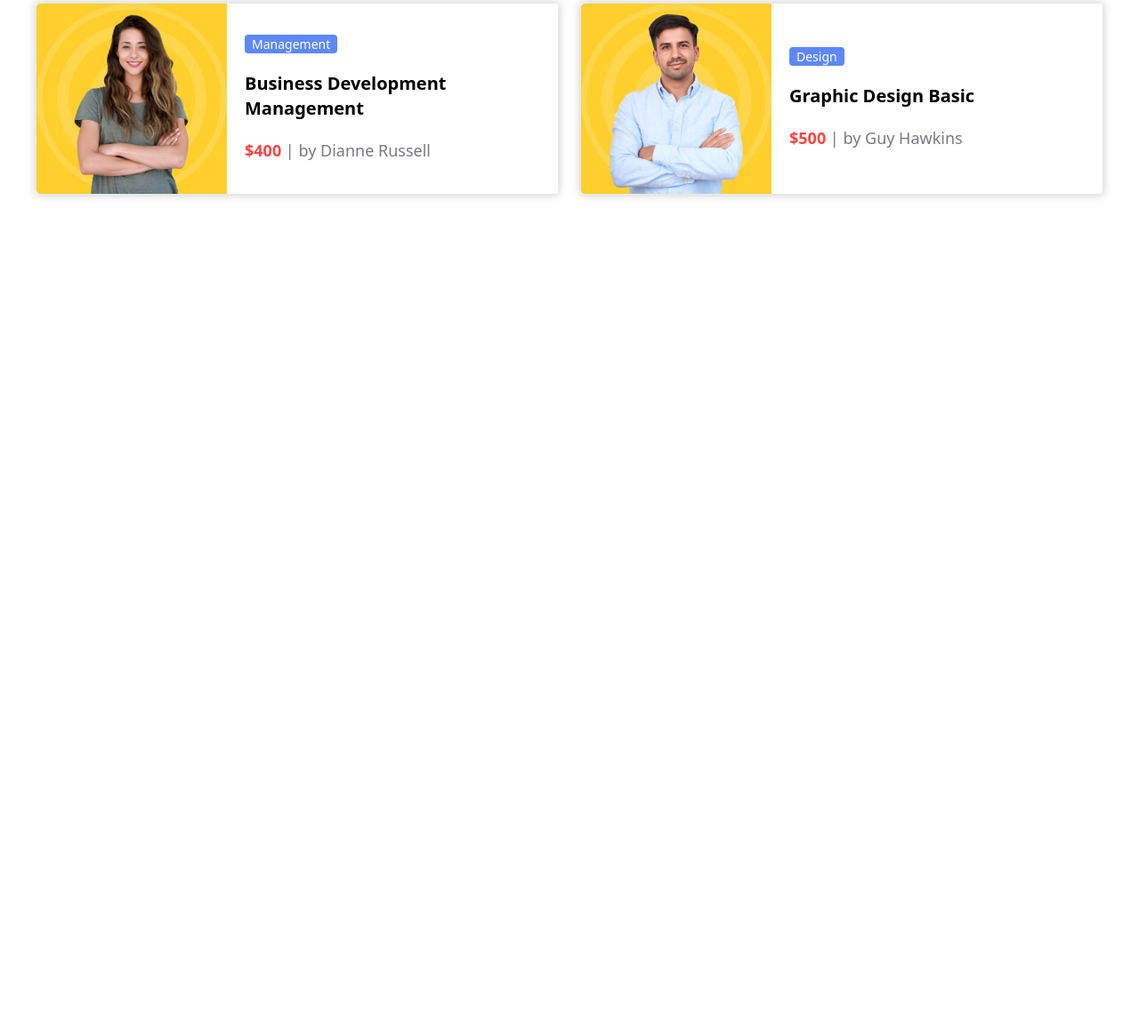
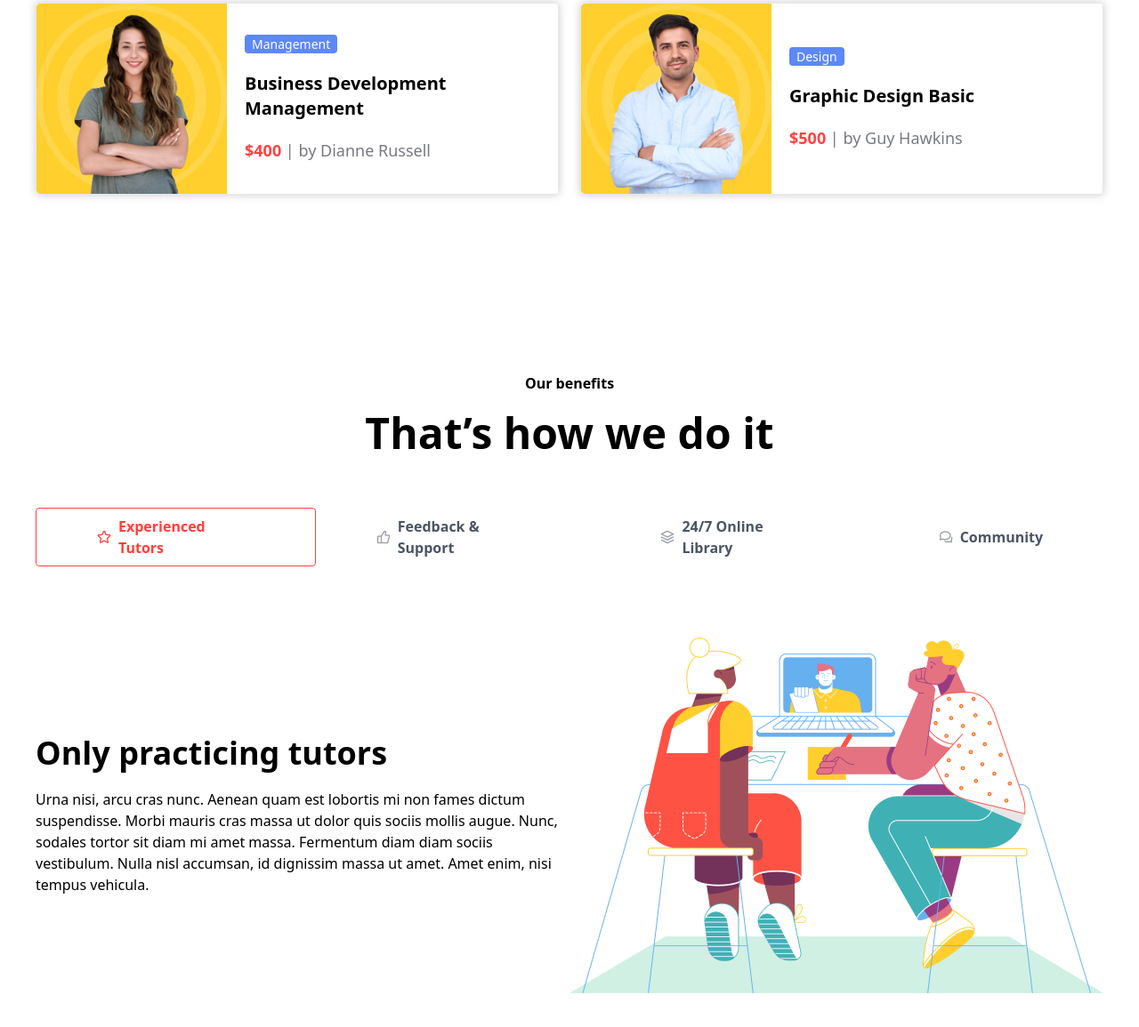
Before and after one commit to numonqalandarov-sketch/home-workk-date-19, a website: page index.html in a window 1280 px wide. Shown: the part 2446-3601 px from the top of the page at 89% size. Before the commit the page ends 2765 px from the top, so only its background shows below. Drawn offline with Linux system fonts and the light colour scheme.

Commit message:
section4 page1

```diff
--- a/index.html
+++ b/index.html
@@ -235,6 +235,51 @@
           </div>
         </div>
       </section>
+
+      <section
+        class="max-w-300 m-auto flex flex-col gap-5 items-center p-5 lg:px-0 lg:py-25"
+      >
+        <h6 class="font-bold">Our benefits</h6>
+        <h1 class="text-3xl lg:text-5xl font-bold">That’s how we do it</h1>
+        <div
+          class="flex flex-col lg:flex-row lg:mt-10 gap-3 lg:gap-0 font-bold text-gray-600 justify-between"
+        >
+          <p
+            class="px-17 py-2 flex items-center gap-2 text-[#FF3F3A] border border-[#FF3F3A] rounded-sm"
+          >
+            <img src="src/img/page1/section4/icon1.png" alt="" /> Experienced
+            Tutors
+          </p>
+          <p class="px-17 py-2 flex items-center gap-2">
+            <img src="src/img/page1/section4/icon2.png" alt="" /> Feedback &
+            Support
+          </p>
+          <p class="px-17 py-2 flex items-center gap-2">
+            <img src="src/img/page1/section4/icon3.png" alt="" /> 24/7 Online
+            Library
+          </p>
+          <p class="px-17 py-2 flex items-center gap-2">
+            <img src="src/img/page1/section4/icon4.png" alt="" /> Community
+          </p>
+        </div>
+        <div
+          class="w-full flex flex-col lg:flex-row my-10 justify-between lg:gap-0 gap-5 items-center"
+        >
+          <aside class="flex flex-col gap-5 items-center lg:items-start">
+            <h2 class="font-black text-3xl lg:text-4xl">
+              Only practicing tutors
+            </h2>
+            <p class="text-center lg:text-start">
+              Urna nisi, arcu cras nunc. Aenean quam est lobortis mi non fames
+              dictum suspendisse. Morbi mauris cras massa ut dolor quis sociis
+              mollis augue. Nunc, sodales tortor sit diam mi amet massa.
+              Fermentum diam diam sociis vestibulum. Nulla nisl accumsan, id
+              dignissim massa ut amet. Amet enim, nisi tempus vehicula.
+            </p>
+          </aside>
+          <img src="src/img/page1/section4/img.png" alt="" />
+        </div>
+      </section>
     </main>
   </body>
 </html>
```
Also changed, not shown: src/output.css.
